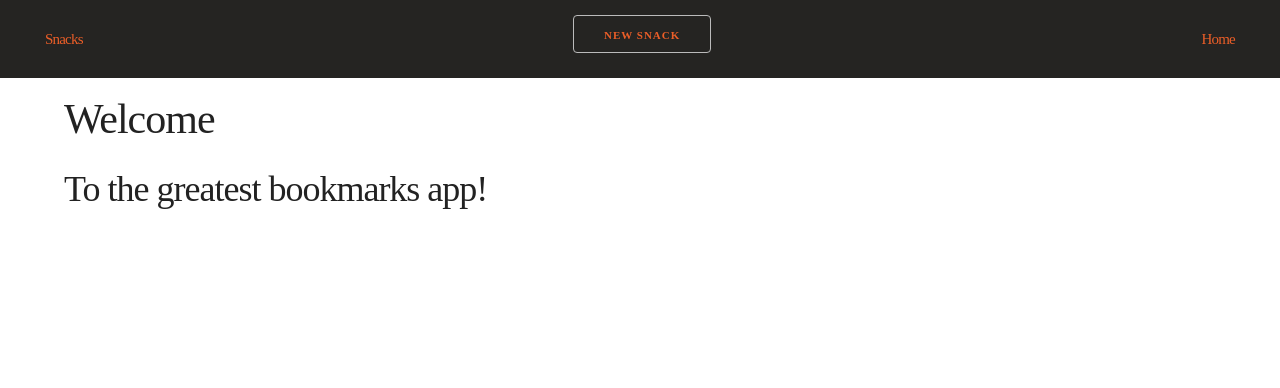
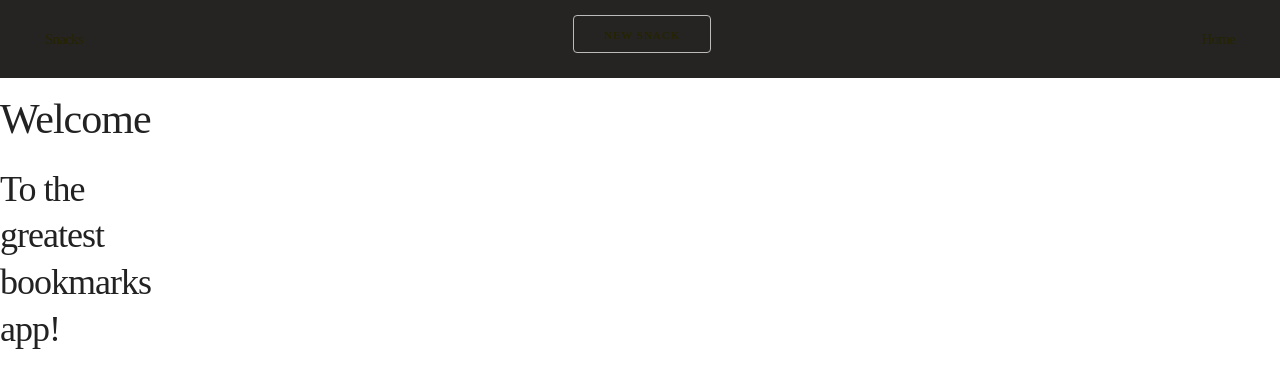
Before and after one commit to lsajid/snack-a-log, a React (Create React App) app in the folder front-end/: page / in a window 1280 px wide. Shown: the top 388 px of the page. Built offline with nearby package versions, Linux system fonts and the light colour scheme; no server answers.

Commit message:
idk why tests not passing

```diff
--- a/front-end/src/Components/Snacks.js
+++ b/front-end/src/Components/Snacks.js
@@ -28,7 +28,6 @@ function Snacks() {
 					return (
 						<article key={e.id} className="Snack">
 							<Link to={`/snacks/${e.id}`}>
-
 									<img src={e.image} alt="Snack picture" />
 									<h4><HeartHealth snackHealth={e.is_healthy}/></h4>
 									<h4>{e.name}</h4>
--- a/front-end/src/index.css
+++ b/front-end/src/index.css
@@ -5,12 +5,12 @@ h1 {
 	font-family: Carter One, cursive;
 }
 main {
-	width: 90%;
-	margin: auto;
+	width: 90px;
+	margin: auto 0;
 }
 a {
 	text-decoration: none;
-	color: rgb(235, 94, 40);
+	color: rgb(37, 36, 3);
 }
 h4 {
 	margin: 0;
```
